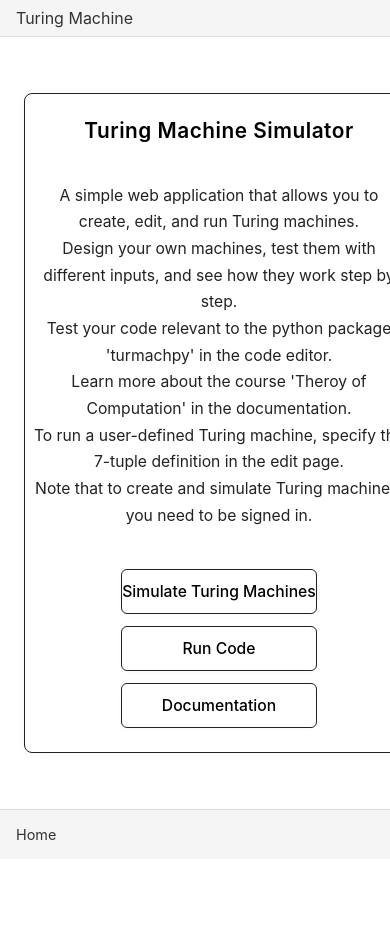
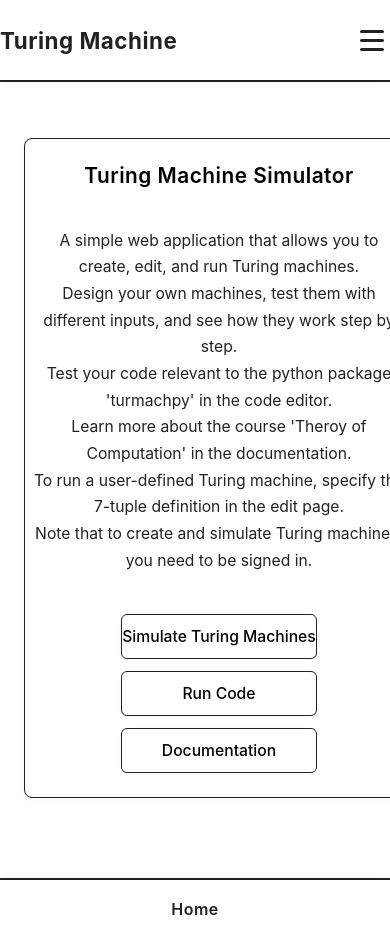
Before and after one commit to R2D2-08/tursim, a React (Create React App) app in the folder frontend/: page / in a window 390 px wide. Shown: the top 929 px of the page. Before the commit the page ends 859 px from the top, so only its background shows below. Built offline with nearby package versions, Linux system fonts and the light colour scheme.

Commit message:
Layout changes

```diff
--- a/frontend/src/components/layout/Footer.css
+++ b/frontend/src/components/layout/Footer.css
@@ -1,12 +1,27 @@
 .footer {
-  background-color: #f5f5f5;
-  padding: 1rem;
-  border-top: 1px solid #ddd;
+  background: #fff;
+  border-top: 2px solid #222;
+  box-shadow: 0 -2px 12px rgba(0,0,0,0.03);
+  padding: 2rem 0 1rem 0;
+  margin-top: 48px;
+  width: 100%;
+  min-width: 0;
+  left: 0;
+  right: 0;
 }
 
 .footer-content {
-  max-width: 1200px;
+  width: 100%;
+  min-width: 0;
+  max-width: none;
+  box-sizing: border-box;
   margin: 0 auto;
+  display: flex;
+  flex-direction: column;
+  align-items: center;
+  justify-content: center;
+  gap: 0.5rem;
+  padding: 0 12px;
 }
 
 .footer-left {
@@ -16,19 +31,27 @@
 }
 
 .footer-link {
-  color: #333;
+  color: #222;
   text-decoration: none;
-  font-size: 0.9rem;
+  font-size: 1.1rem;
+  font-weight: 600;
+  letter-spacing: 0.5px;
+  padding: 0.2rem 0.5rem;
+  border-radius: 6px;
+  transition: background 0.2s, color 0.2s;
 }
 
-.footer-link:hover {
+.footer-link:hover, .footer-link:focus {
+  background: #f5f5f5;
+  color: #111;
   text-decoration: underline;
 }
 
 .footer-text {
   color: #666;
-  font-size: 0.8rem;
+  font-size: 0.98rem;
   margin: 0;
+  text-align: center;
 }
 
 .footer-container {
@@ -110,3 +133,29 @@
     align-items: center;
   }
 }
+
+@media screen and (max-width: 600px) {
+  .footer {
+    padding: 1rem 0 0.5rem 0;
+    margin-top: 24px;
+  }
+  .footer-content {
+    padding: 0 2px;
+    max-width: 100vw;
+    word-break: break-word;
+  }
+  .footer-link {
+    font-size: 1rem;
+    padding: 0.15rem 0.3rem;
+    border-radius: 5px;
+  }
+  .footer-text {
+    font-size: 0.95rem;
+  }
+  .footer-section h3 {
+    font-size: 1rem;
+  }
+  .footer-section p {
+    font-size: 0.95rem;
+  }
+}
--- a/frontend/src/components/layout/Navbar.css
+++ b/frontend/src/components/layout/Navbar.css
@@ -1,41 +1,61 @@
 .navbar {
-  background-color: #f5f5f5;
-  border-bottom: 1px solid #ddd;
-  padding: 0.5rem 1rem;
+  background: #fff;
+  border-bottom: 2px solid #222;
+  box-shadow: 0 2px 12px rgba(0,0,0,0.03);
+  padding: 0.75rem 0;
+  position: sticky;
+  top: 0;
+  z-index: 100;
+  width: 100%;
+  min-width: 0;
+  left: 0;
+  right: 0;
 }
 
 .navbar-content {
-  max-width: 1200px;
+  width: 100%;
+  min-width: 0;
+  max-width: none;
+  box-sizing: border-box;
   margin: 0 auto;
   display: flex;
   justify-content: space-between;
   align-items: center;
+  padding: 0 12px;
+  min-height: 56px;
 }
 
 .navbar-brand {
-  color: #333;
+  color: #222;
   text-decoration: none;
-  font-size: 1rem;
-  font-weight: normal;
+  font-size: 1.4rem;
+  font-weight: 700;
+  letter-spacing: 0.5px;
+  padding: 0.2rem 0;
 }
 
 .navbar-links {
   display: flex;
-  gap: 1rem;
+  gap: 1.5rem;
   align-items: center;
 }
 
 .navbar-link {
-  color: #333;
+  color: #222;
   text-decoration: none;
-  font-size: 0.9rem;
+  font-size: 1.05rem;
   background: none;
   border: none;
   cursor: pointer;
-  padding: 0;
+  padding: 0.2rem 0.5rem;
+  border-radius: 6px;
+  font-weight: 500;
+  transition: background 0.2s, color 0.2s;
 }
 
-.navbar-link:hover {
+.navbar-link:hover, .navbar-link:focus {
+  background: #f5f5f5;
+  color: #111;
   text-decoration: underline;
 }
 
@@ -72,12 +92,102 @@
   background-color: #0056b3;
 }
 
+.navbar-menu-icon {
+  display: none;
+  flex-direction: column;
+  justify-content: center;
+  align-items: center;
+  width: 36px;
+  height: 36px;
+  background: none;
+  border: none;
+  cursor: pointer;
+  padding: 0;
+  margin-left: 1rem;
+}
+
+.navbar-menu-bar {
+  width: 24px;
+  height: 3px;
+  background: #222;
+  margin: 3px 0;
+  border-radius: 2px;
+  display: block;
+}
+
+.navbar-dropdown {
+  display: flex;
+  flex-direction: column;
+  position: absolute;
+  top: 60px;
+  right: 24px;
+  background: #fff;
+  border: 1.5px solid #222;
+  border-radius: 14px;
+  box-shadow: 0 4px 24px rgba(0,0,0,0.10);
+  padding: 12px 0;
+  min-width: 180px;
+  z-index: 1000;
+  animation: fadeIn 0.2s;
+}
+
+@keyframes fadeIn {
+  from { opacity: 0; transform: translateY(-10px); }
+  to { opacity: 1; transform: translateY(0); }
+}
+
+.navbar-dropdown .navbar-link,
+.navbar-dropdown button.navbar-link {
+  padding: 14px 28px;
+  font-size: 1.05rem;
+  color: #222;
+  background: none;
+  border: none;
+  text-align: left;
+  width: 100%;
+  cursor: pointer;
+  border-radius: 0;
+  font-weight: 500;
+}
+
+.navbar-dropdown .navbar-link:hover,
+.navbar-dropdown button.navbar-link:hover {
+  background: #f5f5f5;
+  text-decoration: underline;
+}
+
+@media screen and (max-width: 900px) {
+  .navbar-content {
+    padding: 0 4px;
+  }
+}
+
 @media screen and (max-width: 768px) {
   .navbar-links {
     display: none;
   }
-
   .auth-buttons {
     display: none;
   }
+  .navbar-menu-icon {
+    display: flex;
+  }
 }
+
+@media screen and (max-width: 480px) {
+  .navbar-content {
+    padding: 0 0px;
+  }
+  .navbar-dropdown {
+    right: 0;
+    left: 0;
+    min-width: 100vw;
+    border-radius: 0 0 10px 10px;
+    box-sizing: border-box;
+  }
+  .navbar-dropdown .navbar-link,
+  .navbar-dropdown button.navbar-link {
+    padding: 10px 12px;
+    font-size: 0.98rem;
+  }
+}
--- a/frontend/src/components/layout/Navbar.tsx
+++ b/frontend/src/components/layout/Navbar.tsx
@@ -1,15 +1,19 @@
-import React from 'react';
+import React, { useState } from 'react';
 import { Link, useNavigate } from 'react-router-dom';
 import './Navbar.css';
 
 const Navbar: React.FC = () => {
   const navigate = useNavigate();
   const isAuthenticated = localStorage.getItem('token') !== null;
+  const [menuOpen, setMenuOpen] = useState(false);
 
   const handleLogout = () => {
     localStorage.removeItem('token');
     navigate('/login');
   };
+
+  const handleMenuToggle = () => setMenuOpen((open) => !open);
+  const handleMenuClose = () => setMenuOpen(false);
 
   return (
     <nav className="navbar">
@@ -32,7 +36,31 @@ const Navbar: React.FC = () => {
             </>
           )}
         </div>
+        <button className="navbar-menu-icon" aria-label="Menu" onClick={handleMenuToggle}>
+          <span className="navbar-menu-bar" />
+          <span className="navbar-menu-bar" />
+          <span className="navbar-menu-bar" />
+        </button>
       </div>
+      {menuOpen && (
+        <div className="navbar-dropdown" onClick={handleMenuClose}>
+          {isAuthenticated ? (
+            <>
+              <Link to="/dashboard" className="navbar-link">Dashboard</Link>
+              <Link to="/code-editor" className="navbar-link">Code Runner</Link>
+              <Link to="/documentation" className="navbar-link">Docs</Link>
+              <Link to="/profile" className="navbar-link">Profile</Link>
+              <button onClick={handleLogout} className="navbar-link">Logout</button>
+            </>
+          ) : (
+            <>
+              <Link to="/documentation" className="navbar-link">Docs</Link>
+              <Link to="/login" className="navbar-link">Login</Link>
+              <Link to="/signup" className="navbar-link">Signup</Link>
+            </>
+          )}
+        </div>
+      )}
     </nav>
   );
 };
```
